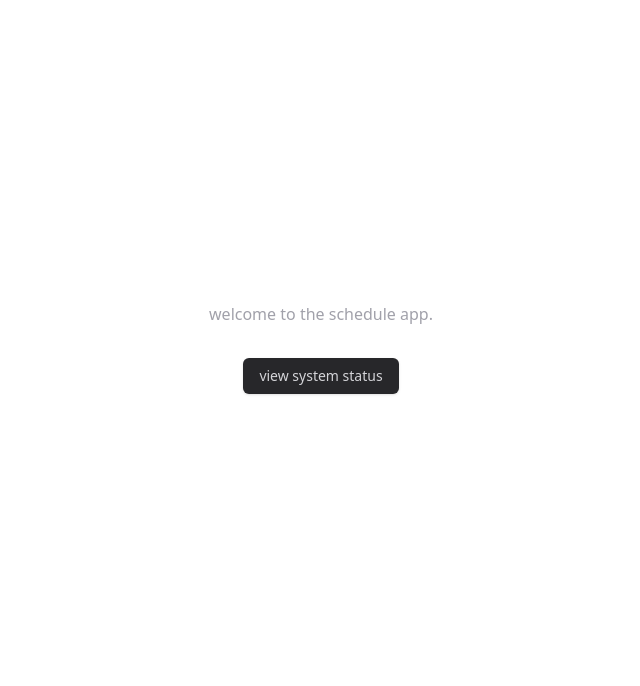
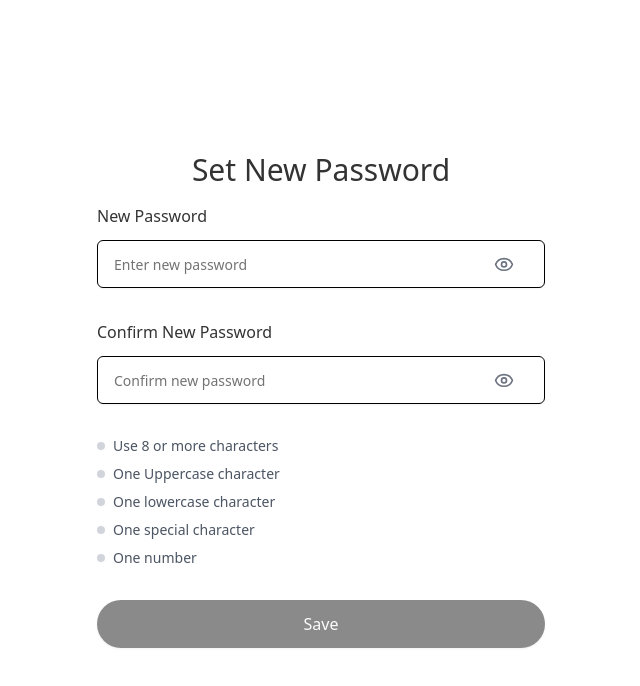
Before and after one commit to LaurierCS/ScheduleApp, a React (Vite) app in the folder frontend/: page /new-password in a window 1280 px wide. Before the commit this address led to /. Shown: the top 686 px of the page, without its empty margins (319-959 px from the left). Built offline with nearby package versions, Linux system fonts and the light colour scheme; no server answers.

Commit message:
Feature: Added new password page with password validation

```diff
--- a/frontend/src/App.tsx
+++ b/frontend/src/App.tsx
@@ -3,6 +3,7 @@ import StatusDashboard from '@/components/StatusDashboard'
 import Home from '@/components/Home'
 import SignupForm from "@/components/SignupForm";
 import SigninForm from '@/components/SigninForm';
+import NewPassword from './components/NewPassword';
 
 function App() {
 	return (
@@ -13,6 +14,7 @@ function App() {
 				<Route path="/status" element={<StatusDashboard />} />
 				<Route path="/signup" element={<SignupForm />} />
 				<Route path="/signin" element={<SigninForm />} />
+				<Route path="/new-password" element={<NewPassword />} />
 				<Route path="*" element={<Navigate to="/" replace />} />
 			</Routes>
 		</Router>
--- /dev/null
+++ b/frontend/src/components/NewPassword.tsx
@@ -0,0 +1,142 @@
+import { useState } from "react";
+import { Button } from "@/components/ui/button";
+import { Input } from "@/components/ui/input";
+import { Eye, EyeOff } from "lucide-react";
+
+export default function NewPassword() {
+	const [newPassword, setNewPassword] = useState("");
+	const [confirmPassword, setConfirmPassword] = useState("");
+	const [showNewPassword, setShowNewPassword] = useState(false);
+	const [showConfirmPassword, setShowConfirmPassword] = useState(false);
+
+	// Handle form submission for password
+	const handleSubmit = (e: React.FormEvent) => {
+		e.preventDefault();
+		console.log("New password created");
+		// TODO: Implement password update API call
+	};
+
+	// Password validation
+	const passwordValidation = {
+		minLength: newPassword.length >= 8,
+		hasUppercase: /[A-Z]/.test(newPassword),
+		hasLowercase: /[a-z]/.test(newPassword),
+		hasNumber: /\d/.test(newPassword),
+		hasSpecialChar: /[!@#$%^&*()_+\-=\[\]{};':"\\|,.<>\/?]/.test(newPassword),
+	};
+
+	// Check if passwords match
+	const passwordsMatch = newPassword === confirmPassword && confirmPassword !== "";
+
+	// Check if criteria is met
+	const isPasswordValid = Object.values(passwordValidation).every(Boolean);
+
+	// Check if form is valid
+	const isFormValid = isPasswordValid && passwordsMatch;
+
+	return (
+		<div className="flex flex-col items-center justify-center min-h-screen">
+			<div className="w-full max-w-lg p-8 flex flex-col items-center justify-center">
+				{/* Main header */}
+				<div className="text-center mb-4">
+					<h3 className="text-3xl font-medium">Set New Password</h3>
+				</div>
+
+				<form className="space-y-8 w-full" onSubmit={handleSubmit}>
+					{/* New Password input */}
+					<div className="space-y-3">
+						<label htmlFor="newPassword" className="block text-base font-medium">
+							New Password
+						</label>
+						<div className="relative">
+							<Input
+								id="newPassword"
+								type={showNewPassword ? "text" : "password"}
+								className="w-full rounded-md h-12 text-base px-4 pr-12 border border-black"
+								value={newPassword}
+								onChange={(e) => setNewPassword(e.target.value)}
+								placeholder="Enter new password"
+								required
+							/>
+							<button
+								type="button"
+								className="absolute right-3 top-1/2 transform -translate-y-1/2 text-gray-500 hover:text-gray-700 border-none bg-transparent focus:outline-none"
+								onClick={() => setShowNewPassword(!showNewPassword)}
+							>
+								{showNewPassword ? <EyeOff size={20} /> : <Eye size={20} />}
+							</button>
+						</div>
+					</div>
+
+					{/* Confirm Password */}
+					<div className="space-y-3">
+						<label htmlFor="confirmPassword" className="block text-base font-medium">
+							Confirm New Password
+						</label>
+						<div className="relative">
+							<Input
+								id="confirmPassword"
+								type={showConfirmPassword ? "text" : "password"}
+								className="w-full rounded-md h-12 text-base px-4 pr-12 border border-black"
+								value={confirmPassword}
+								onChange={(e) => setConfirmPassword(e.target.value)}
+								placeholder="Confirm new password"
+								required
+							/>
+							<button
+								type="button"
+								className="absolute right-3 top-1/2 transform -translate-y-1/2 text-gray-500 hover:text-gray-700 border-none bg-transparent focus:outline-none"
+								onClick={() => setShowConfirmPassword(!showConfirmPassword)}
+							>
+								{showConfirmPassword ? <EyeOff size={20} /> : <Eye size={20} />}
+							</button>
+						</div>
+					</div>
+
+					{/* Password requirements */}
+					<div className="space-y-2">
+						<div className="flex items-center space-x-2">
+							<div className={`w-2 h-2 rounded-full ${passwordValidation.minLength ? 'bg-green-500' : 'bg-gray-300'}`}></div>
+							<span className={`text-sm ${passwordValidation.minLength ? 'text-green-600' : 'text-gray-600'}`}>
+								Use 8 or more characters
+							</span>
+						</div>
+						<div className="flex items-center space-x-2">
+							<div className={`w-2 h-2 rounded-full ${passwordValidation.hasUppercase ? 'bg-green-500' : 'bg-gray-300'}`}></div>
+							<span className={`text-sm ${passwordValidation.hasUppercase ? 'text-green-600' : 'text-gray-600'}`}>
+								One Uppercase character
+							</span>
+						</div>
+						<div className="flex items-center space-x-2">
+							<div className={`w-2 h-2 rounded-full ${passwordValidation.hasLowercase ? 'bg-green-500' : 'bg-gray-300'}`}></div>
+							<span className={`text-sm ${passwordValidation.hasLowercase ? 'text-green-600' : 'text-gray-600'}`}>
+								One lowercase character
+							</span>
+						</div>
+						<div className="flex items-center space-x-2">
+							<div className={`w-2 h-2 rounded-full ${passwordValidation.hasSpecialChar ? 'bg-green-500' : 'bg-gray-300'}`}></div>
+							<span className={`text-sm ${passwordValidation.hasSpecialChar ? 'text-green-600' : 'text-gray-600'}`}>
+								One special character
+							</span>
+						</div>
+						<div className="flex items-center space-x-2">
+							<div className={`w-2 h-2 rounded-full ${passwordValidation.hasNumber ? 'bg-green-500' : 'bg-gray-300'}`}></div>
+							<span className={`text-sm ${passwordValidation.hasNumber ? 'text-green-600' : 'text-gray-600'}`}>
+								One number
+							</span>
+						</div>
+					</div>
+
+					{/* Save button */}
+					<Button
+						type="submit"
+						className="w-full rounded-full hover:bg-opacity-90 h-12 text-base"
+						disabled={!isFormValid}
+					>
+						Save
+					</Button>
+				</form>
+			</div>
+		</div>
+	);
+}
```
